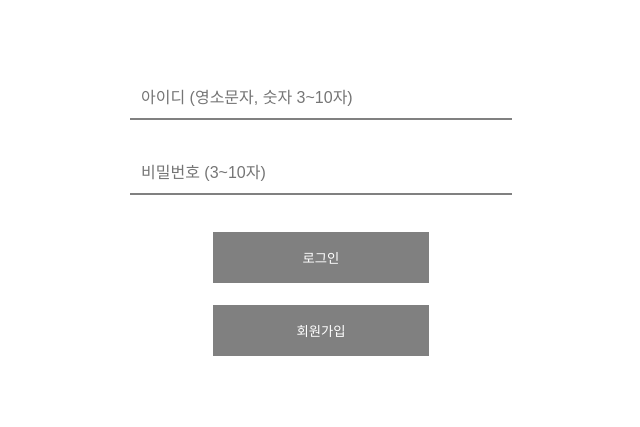
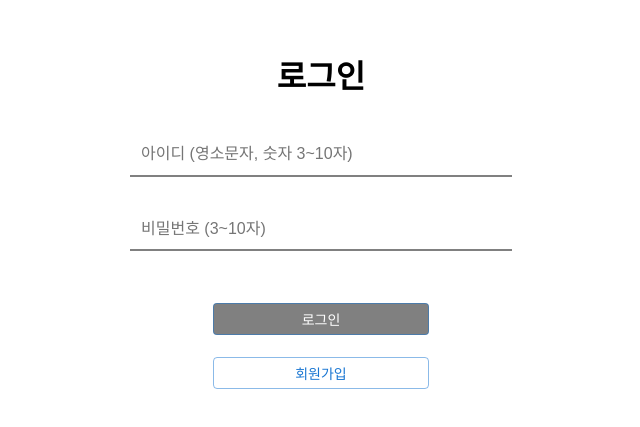
Before and after one commit to Growing-Jiwoo/NumbleDeepDIve, a React (Create React App) app: page / in a window 1280 px wide. Shown: the part 251-678 px from the top of the page, without its empty margins (55-695 px from the left). Built offline with nearby package versions, Linux system fonts and the light colour scheme.

Commit message:
fix: 로그인 및 회원가입 성공&실패 처리 및 일부 UI 코드 정리 및 변경 (#6)

```diff
--- a/src/Components/Login/LoginUi.tsx
+++ b/src/Components/Login/LoginUi.tsx
@@ -1,54 +1,107 @@
-import { useState } from "react";
-import { Container, Form, Input, Button, LogoImage } from "./styled";
+import { useEffect, useState } from "react";
+import { Container, Form, Input, Button } from "./styled";
 import { useCookies } from "react-cookie";
 import useAxiosWithAuth from "../../Hooks/useAxiosWithAuth";
 import { useNavigate } from "react-router-dom";
+import { useForm } from "react-hook-form";
+
+interface Login {
+  userId: string | number;
+  password: string | number;
+}
 
 function LoginUi(): JSX.Element {
   const axiosInstance = useAxiosWithAuth();
   const navigate = useNavigate();
   const [cookies, setCookie] = useCookies(["jwt"]);
-  const [values, setValues] = useState({
+  const [values, setValues] = useState<Login>({
     userId: "",
     password: "",
   });
+  const {
+    register,
+    handleSubmit,
+    formState: { errors, isValid },
+    watch,
+    setError,
+  } = useForm<Login>({
+    criteriaMode: "all",
+    mode: "onChange",
+  });
 
-  const handleChange = (e: any) => {
+  useEffect(() => {
     setValues({
-      ...values,
-      [e.target.name]: e.target.value,
+      userId: watch("userId") ?? "",
+      password: watch("password") ?? "",
     });
-  };
+  }, [watch]);
 
-  const handleSubmit = async (e: any) => {
-    e.preventDefault();
+  const onSubmit = async (values: Login) => {
     try {
-      const response = await axiosInstance.post("users/login/", values);
-      setCookie("jwt", response.data.token);
-      // navigate("/home");
-    } catch (error) {
-      throw "로그인 실패";
+      console.log(values);
+      const response = await axiosInstance.post("auth/signin/", values);
+      setCookie("jwt", response.data.accessToken);
+      navigate("/Main");
+    } catch (error: any) {
+      console.log(error);
+      if (error.response?.status === 400) {
+        setError("userId", {
+          type: "manual",
+          message: "가입하지 않았거나 아이디나 비밀번호가 잘못되었습니다.",
+        });
+      } else {
+        throw new Error("회원가입 실패");
+      }
     }
   };
 
   return (
     <Container>
-      <Form onSubmit={handleSubmit}>
+      <h1>로그인</h1>
+      <Form onSubmit={handleSubmit(onSubmit)}>
         <Input
           type="text"
           placeholder="아이디 (영소문자, 숫자 3~10자)"
-          name="userId"
-          // value={values.userId}
-          // onChange={handleChange}
+          value={watch("userId") ?? ""}
+          {...register("userId", {
+            required: "아이디는 필수 입력 사항입니다.",
+            pattern: {
+              value: /^[a-z0-9]{3,10}$/i,
+              message: "아이디는 영소문자와 숫자 3~10자리로 이루어져야 합니다.",
+            },
+          })}
         />
+        {errors.userId && <span>{errors.userId.message}</span>}
+
         <Input
           type="password"
           placeholder="비밀번호 (3~10자)"
-          name="password"
-          // value={values.password}
-          // onChange={handleChange}
+          value={watch("password") ?? ""}
+          {...register("password", {
+            required: "비밀번호는 필수 입력 사항입니다.",
+            minLength: {
+              value: 3,
+              message: "비밀번호는 3자리 이상이어야 합니다.",
+            },
+            maxLength: {
+              value: 10,
+              message: "비밀번호는 10자리 이하여야 합니다.",
+            },
+          })}
         />
-        <Button className="login">로그인</Button>
+        {errors.password && <span>{errors.password.message}</span>}
+        <Button
+          className="login"
+          disabled={!isValid}
+          style={{
+            backgroundColor: isValid ? "transparent" : "grey",
+            color: isValid ? "rgb(25, 118, 210)" : "white",
+            cursor: isValid ? "pointer" : "auto",
+          }}
+        >
+          로그인
+        </Button>
+
         <Button
           className="signup"
           onClick={() => {
--- a/src/Components/Login/SignUp.tsx
+++ b/src/Components/Login/SignUp.tsx
@@ -18,10 +18,12 @@ function SignUp(): JSX.Element {
     handleSubmit,
     formState: { errors },
     watch,
+    setError,
   } = useForm<SingUp>({
     criteriaMode: "all",
     mode: "onChange",
   });
+
   const [values, setValues] = useState<SingUp>({
     userId: "",
     password: "",
@@ -41,9 +43,17 @@ function SignUp(): JSX.Element {
       console.log(values);
       const response = await axiosInstance.post("auth/signup", values);
       console.log(response);
+      alert("회원가입이 완료되었습니다.");
       navigate("/");
-    } catch (error) {
-      throw new Error("회원가입 실패");
+    } catch (error: any) {
+      if (error.response?.status === 400) {
+        setError("userId", {
+          type: "manual",
+          message: "중복되는 ID가 존재합니다.",
+        });
+      } else {
+        throw new Error("회원가입 실패");
+      }
     }
   };
 
--- a/src/Components/Login/styled.tsx
+++ b/src/Components/Login/styled.tsx
@@ -1,11 +1,4 @@
-import styled, { keyframes } from "styled-components";
-
-const blinkAnimation = keyframes`
-  50% {
-    background-color: gray;
-    color: white;
-  }
-`;
+import styled from "styled-components";
 
 export const Container = styled.div`
   display: flex;
@@ -46,20 +39,24 @@ export const Input = styled.input`
 
 export const Button = styled.button`
   width: 30%;
-  padding: 1rem 2rem;
-  background-color: gray;
-  color: white;
   border: none;
   cursor: pointer;
   margin: 3% 0px 0px 0px;
+  display: flex;
+  align-items: center;
+  justify-content: center;
+  box-sizing: border-box;
+  background-color: transparent;
+  outline: 0px;
+  font-weight: 500;
+  font-size: 0.875rem;
+  min-width: 64px;
+  padding: 5px 15px;
+  border-radius: 4px;
+  border: 1px solid rgba(25, 118, 210, 0.5);
+  color: rgb(25, 118, 210);
 
-  &:hover {
-    animation: ${blinkAnimation} 0.5s linear infinite;
+  &.login {
+    margin-top: 5%;
   }
 `;
-
-export const LogoImage = styled.img`
-  width: 424px;
-  position: flex;
-  margin: 0px 0px 40px 0px;
-`;
```
